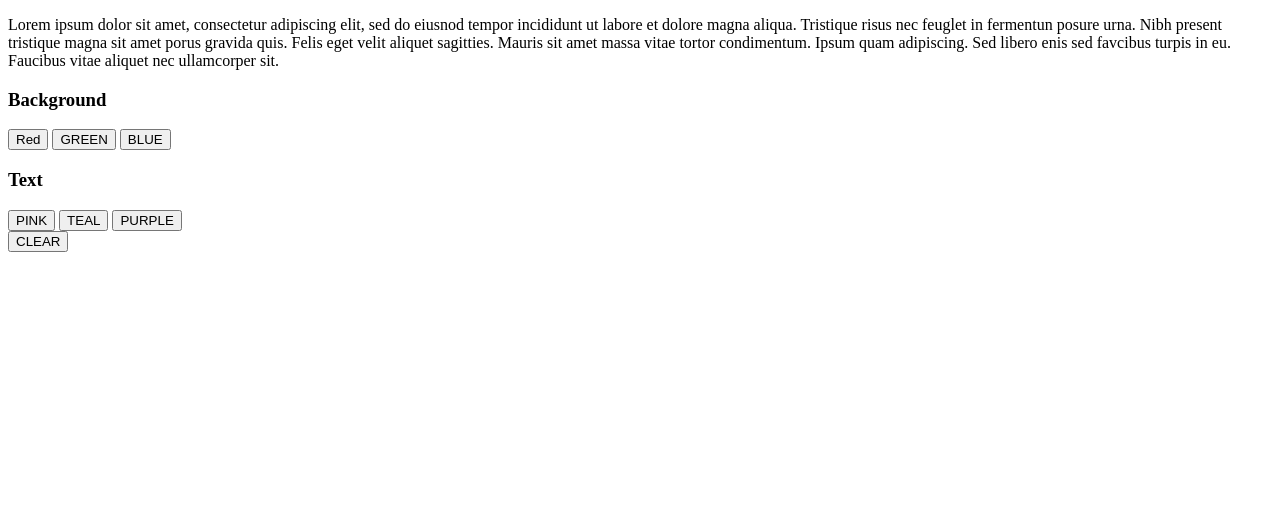
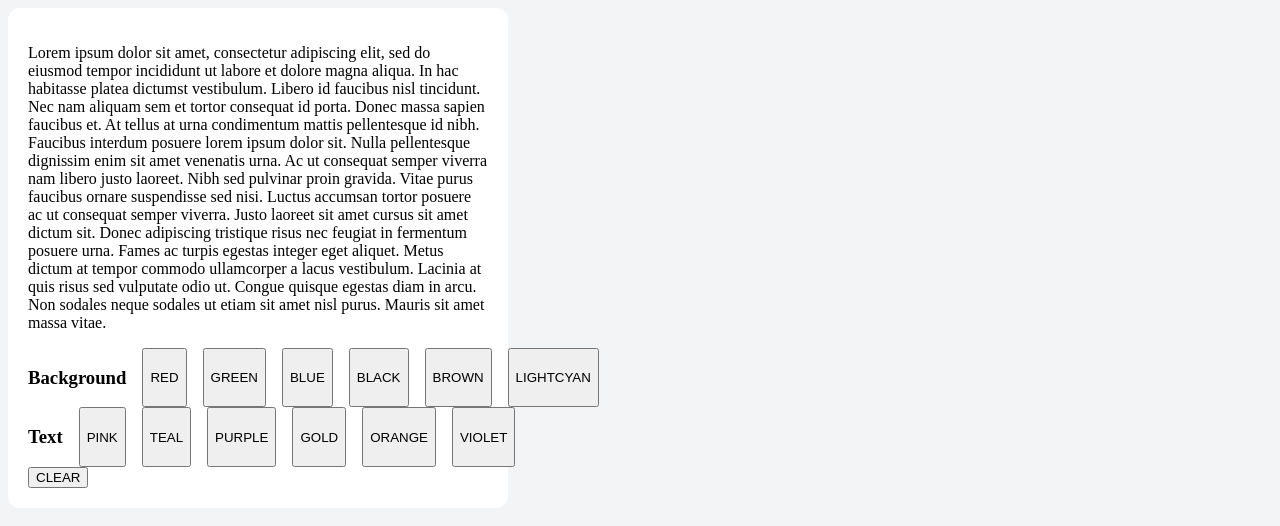
Before and after one commit to GooDiegoGo/Unit3, a plain HTML site: page colorPicker.html in a window 1280 px wide. Drawn offline with Linux system fonts and the light colour scheme.

Commit message:
initial commit

```diff
--- a/colorPicker.html
+++ b/colorPicker.html
@@ -3,42 +3,167 @@
 <head>
     <meta charset="UTF-8">
     <title>Title</title>
+    <link rel="stylesheet" href="style.css">
+    <style>
+        .red{
+            background-color:red;
+        }
+        .green{
+            background-color:green;
+        }
+        .blue{
+            background-color:blue;
+        }
+        .pink{
+            color:pink;
+        }
+        .teal{
+            color:teal;
+        }
+        .purple{
+            color:purple;
+        }
+        .black{
+            background-color:black;
+        }
+        .gold{
+            background-color:gold;
+        }
+        .lightcyan{
+            background-color:lightcyan;
+        }
+        .orange{
+            color:orange;
+        }
+        .brown{
+            color:brown;
+        }
+        .violet{
+            color:violet;
+        }
+
+    </style>
 </head>
-
 <body>
-<div class="container">
+<div class="containter">
     <div class="content">
-        <p> Lorem ipsum dolor sit amet, consectetur adipiscing elit, sed do eiusnod tempor incididunt ut labore et dolore
-        magna aliqua. Tristique risus nec feuglet in fermentun posure urna. Nibh present tristique magna sit amet
-        porus gravida quis. Felis eget velit aliquet sagitties. Mauris sit amet massa vitae tortor condimentum. Ipsum
-        quam adipiscing. Sed libero enis sed favcibus turpis in eu. Faucibus vitae aliquet nec ullamcorper sit.</p>
+        <p> Lorem ipsum dolor sit amet, consectetur adipiscing elit, sed do eiusmod tempor
+            incididunt ut labore et dolore magna aliqua. In hac habitasse platea dictumst
+            vestibulum. Libero id faucibus nisl tincidunt. Nec nam aliquam sem et tortor
+            consequat id porta. Donec massa sapien faucibus et. At tellus at urna condimentum
+            mattis pellentesque id nibh. Faucibus interdum posuere lorem ipsum dolor sit. Nulla
+            pellentesque dignissim enim sit amet venenatis urna. Ac ut consequat semper viverra
+            nam libero justo laoreet. Nibh sed pulvinar proin gravida. Vitae purus faucibus ornare
+            suspendisse sed nisi. Luctus accumsan tortor posuere ac ut consequat semper viverra.
+            Justo laoreet sit amet cursus sit amet dictum sit. Donec adipiscing tristique risus
+            nec feugiat in fermentum posuere urna. Fames ac turpis egestas integer eget aliquet.
+            Metus dictum at tempor commodo ullamcorper a lacus vestibulum. Lacinia at quis risus
+            sed vulputate odio ut. Congue quisque egestas diam in arcu. Non sodales neque sodales
+            ut etiam sit amet nisl purus. Mauris sit amet massa vitae.</p>
         <div class="row">
-            <h3> Background</h3>
-            <button id="1">Red</button>
+            <h3>Background</h3>
+            <button id="1">RED</button>
             <button id="2">GREEN</button>
             <button id="3">BLUE</button>
+            <button id="4">BLACK</button>
+            <button id="5">BROWN</button>
+            <button id="6">LIGHTCYAN</button>
         </div>
         <div class="row">
             <h3>Text</h3>
-            <button id="4">PINK</button>
-            <button id="5">TEAL</button>
-            <button id="6">PURPLE</button>
+            <button id="7">PINK</button>
+            <button id="8">TEAL</button>
+            <button id="9">PURPLE</button>
+            <button id="10">GOLD</button>
+            <button id="11">ORANGE</button>
+            <button id="12">VIOLET</button>
         </div>
         <button id="clear">CLEAR</button>
     </div>
 </div>
+<script>
+    const content = document.querySelector('content');
+    const red = document.getElementById('1');
+    const green = document.getElementById('2');
+    const blue = document.getElementById('3');
+    const black = document.getElementById('4');
+    const brown = document.getElementById('5');
+    const lightcyan = document.getElementById('6');
+
+    const pink = document.getElementById('7');
+    const teal = document.getElementById('8');
+    const purple = document.getElementById('9');
+    const gold = document.getElementById('10');
+    const orange = document.getElementById('11');
+    const violet = document.getElementById('12');
+
+    const clearButton = document.getElementById('clear');
+
+    red.addEventListener('click', function(e){
+        content.classList.add('red');
+    });
+
+    green.addEventListener.add('click', function(e){
+        content.classList.add('green');
+    });
+
+    blue.addEventListener('click', function(e){
+        content.classList.add('blue');
+    });
+
+    black.addEventListener('click', function(e){
+        content.classList.add('black');
+    });
+
+    brown.addEventListener('click', function(e){
+        content.classList.add('brown');
+    });
+
+    lightcyan.addEventListener('click', function(e){
+        content.classList.add('lightcyan');
+    });
+
+    pink.addEventListener('click', function(e){
+        content.classList.add('pink');
+    });
+
+    teal.addEventListener('click', function(e){
+        content.classList.add('teal');
+    });
+
+    purple.addEventListener('click', function(e){
+        content.classList.add('purple');
+    });
+
+    gold.addEventListener('click', function(e){
+        content.classList.add('gold');
+    });
+
+    orange.addEventListener('click', function(e){
+        content.classList.add('orange');
+    });
+
+    violet.addEventListener('click', function(e){
+        content.classList.add('violet');
+    });
+
+
+    function removeBGColor(){
+        content.classList.remove('red');
+        content.classList.remove('green');
+        content.classList.remove('blue');
+    }
+
+    function removeTextColor(){
+        content.classList.remove('pink');
+        content.classList.remove('teal');
+        content.classList.remove('purple');
+    }
+
+    clearButton.addEventListener('click', function(e){
+        removeTextColor();
+        removeBGColor();
+    })
+</script>
 </body>
-<script>
-    const content = document.querySelector(`.content`);
-    const red = document.getElementById(`1`);
-    const green = document.getElementById(`2`);
-    const blue = document.getElementById(`3`);
-
-    const pink = document.getElementById(`4`);
-    const teal = document.getElementById(`5`);
-    const purple = document.getElementById(`6`);
-
-    const clearButton =document.getElementById(`clear`)
-
-</script>
 </html>
```
Also changed, not shown: ChooseAvatar.html (added, +10 -0 lines), colorPicker2.html (added, +48 -0 lines).
